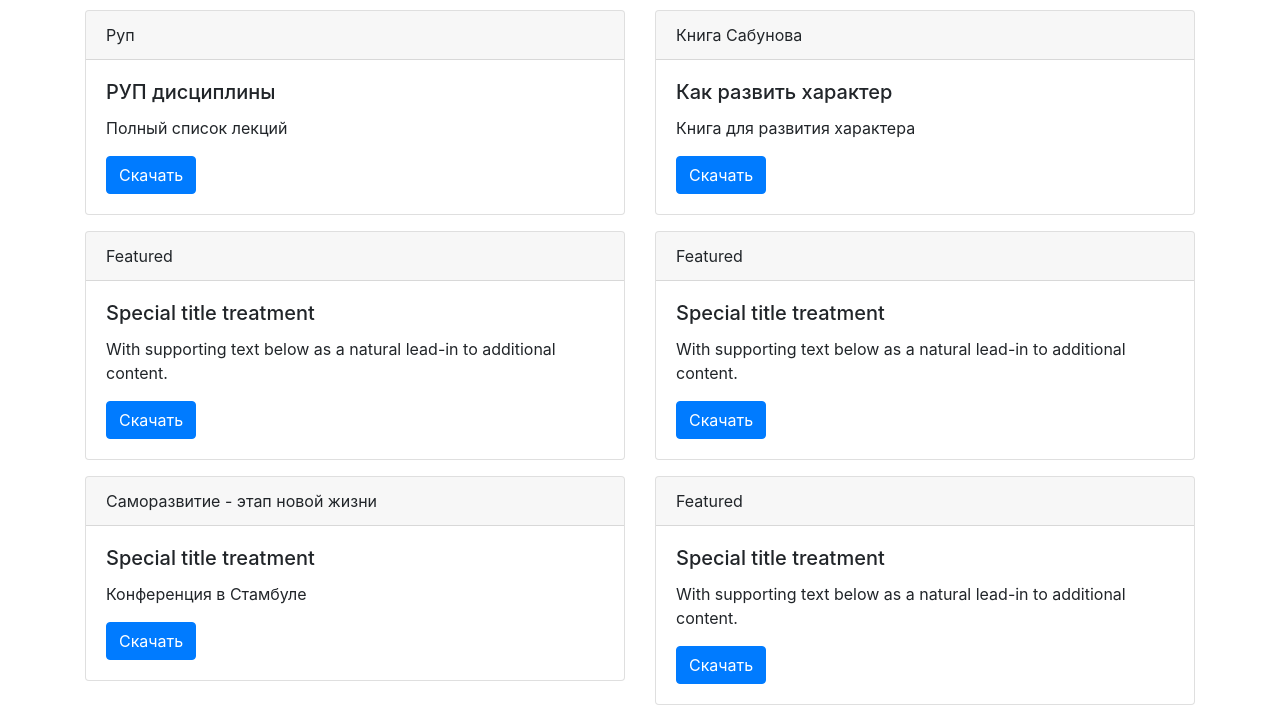
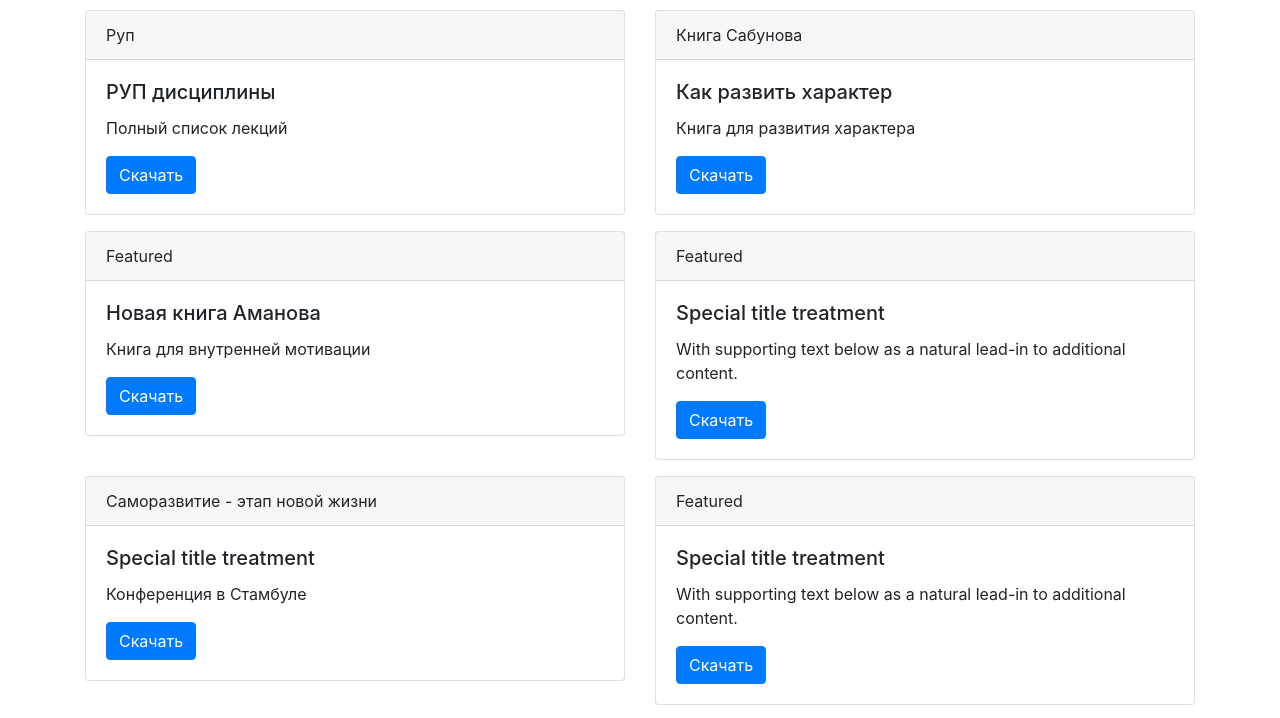
Before and after one commit to samopoznanie123/samopoznanie123.github.io, a plain HTML site: page materials.html in a window 1280 px wide. Shown: the part 62-780 px from the top of the page. Drawn offline with nearby package versions, Linux system fonts and the light colour scheme.

Commit message:
second commit

```diff
--- a/materials.html
+++ b/materials.html
@@ -83,10 +83,9 @@
               Featured
             </div>
             <div class="card-body">
-              <h5 class="card-title">Special title treatment</h5>
+              <h5 class="card-title">Новая книга Аманова</h5>
               <p class="card-text">
-                With supporting text below as a natural lead-in to additional
-                content.
+                Книга для внутренней мотивации
               </p>
               <a
                 href="https://drive.google.com/file/d/1Ds62Y5f7jGhdbYn_aSnqbtEG0oB_u4Vt/view?usp=sharing"
```
